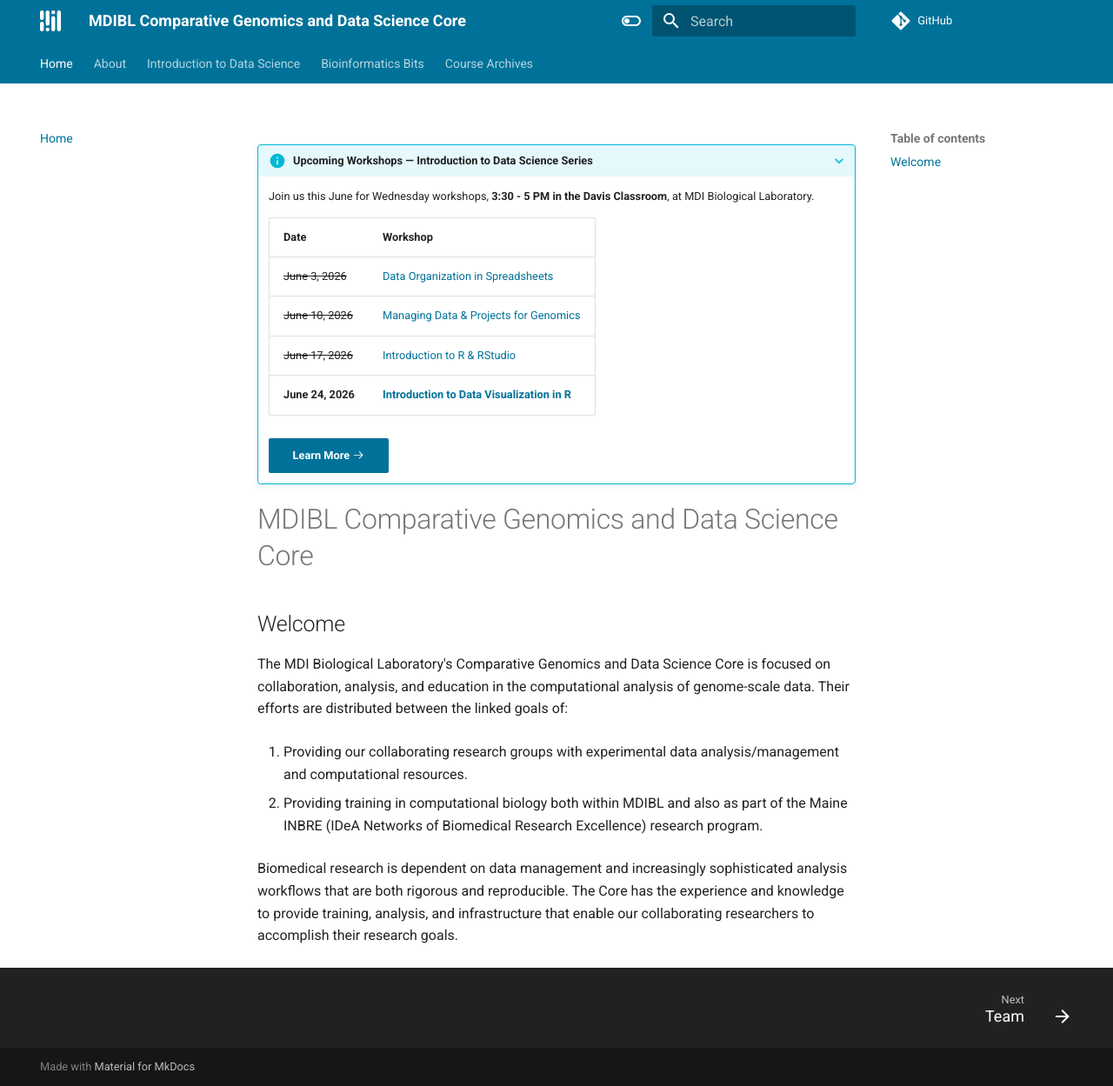
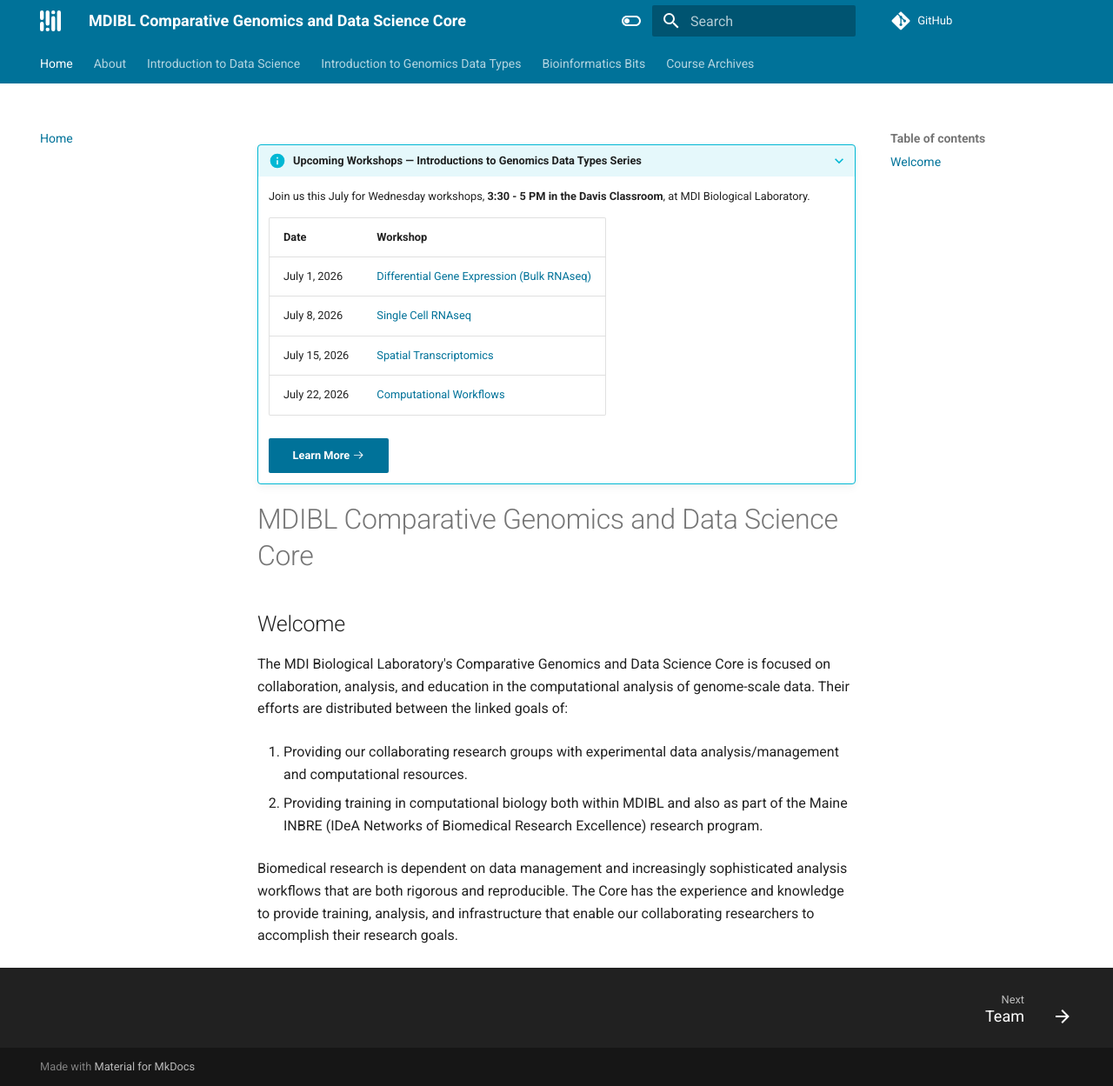
Before and after one commit to mdibl/mdibl.github.io, an MkDocs documentation site: the page built from docs/index.md, in a window 1280 px wide and 1249 px high. Shown: the whole window at 87% size. Built offline with MkDocs 1.6.1 and Material for MkDocs 9.7.7, drawn with Linux system fonts in a browser that asks for light colours; comment, search, counter and statistics services are not loaded.

Commit message:
init intro to genomics data types

```diff
--- a/docs/index.md
+++ b/docs/index.md
@@ -1,15 +1,15 @@
-???+ info "Upcoming Workshops — Introduction to Data Science Series"
+???+ info "Upcoming Workshops — Introductions to Genomics Data Types Series"
 
-    Join us this June for Wednesday workshops, **3:30 - 5 PM in the Davis Classroom**, at MDI Biological Laboratory.
+    Join us this July for Wednesday workshops, **3:30 - 5 PM in the Davis Classroom**, at MDI Biological Laboratory.
 
     | Date | Workshop |
     |------|----------|
-    | <s>June 3, 2026</s>  | [Data Organization in Spreadsheets](dataOrganization/index.md) |
-    | <s>June 10, 2026</s> | [Managing Data & Projects for Genomics](genomics/index.md) |
-    | <s>June 17, 2026</s> | [Introduction to R & RStudio](introR/index.md) |
-    | **June 24, 2026** | **[Introduction to Data Visualization in R](dataViz/index.md)** |
+    | July 1, 2026  | [Differential Gene Expression (Bulk RNAseq)](bulkDGE/index.md) |
+    | July 8, 2026 | [Single Cell RNAseq](scRNAseq/index.md) |
+    | July 15, 2026 | [Spatial Transcriptomics](spatial/index.md) |
+    | July 22, 2026 | [Computational Workflows ](workflows/index.md) |
 
-    [Learn More :octicons-arrow-right-24:](introDataScience/index.md){ .md-button .md-button--primary }
+    [Learn More :octicons-arrow-right-24:](introDataTypes/index.md){ .md-button .md-button--primary }
 
 # MDIBL Comparative Genomics and Data Science Core
 
--- a/mkdocs.yml
+++ b/mkdocs.yml
@@ -10,6 +10,12 @@ nav:
     - Managing Data & Projects for Genomics: genomics/index.md
     - Introduction to R & RStudio: introR/index.md
     - Introduction to Data Visualization in R: dataViz/index.md
+  - Introduction to Genomics Data Types:
+    - introDataTypes/index.md
+    - Differential Gene Expression (Bulk RNAseq): bulkDGE/index.md
+    - Single Cell RNAseq: scRNAseq/index.md
+    - Spatial Transcriptomics: spatial/index.md
+    - Computational Workflows: workflows/index.md
   - Bioinformatics Bits:
     - bits/index.md
     - Bit 1: bits/bit1.md
```
Also changed, not shown: docs/introDataTypes/index.md (added, +24 -0 lines), docs/bulkDGE/index.md (added), docs/scRNAseq/index.md (added), docs/spatial/index.md (added), docs/workflows/index.md (added).
